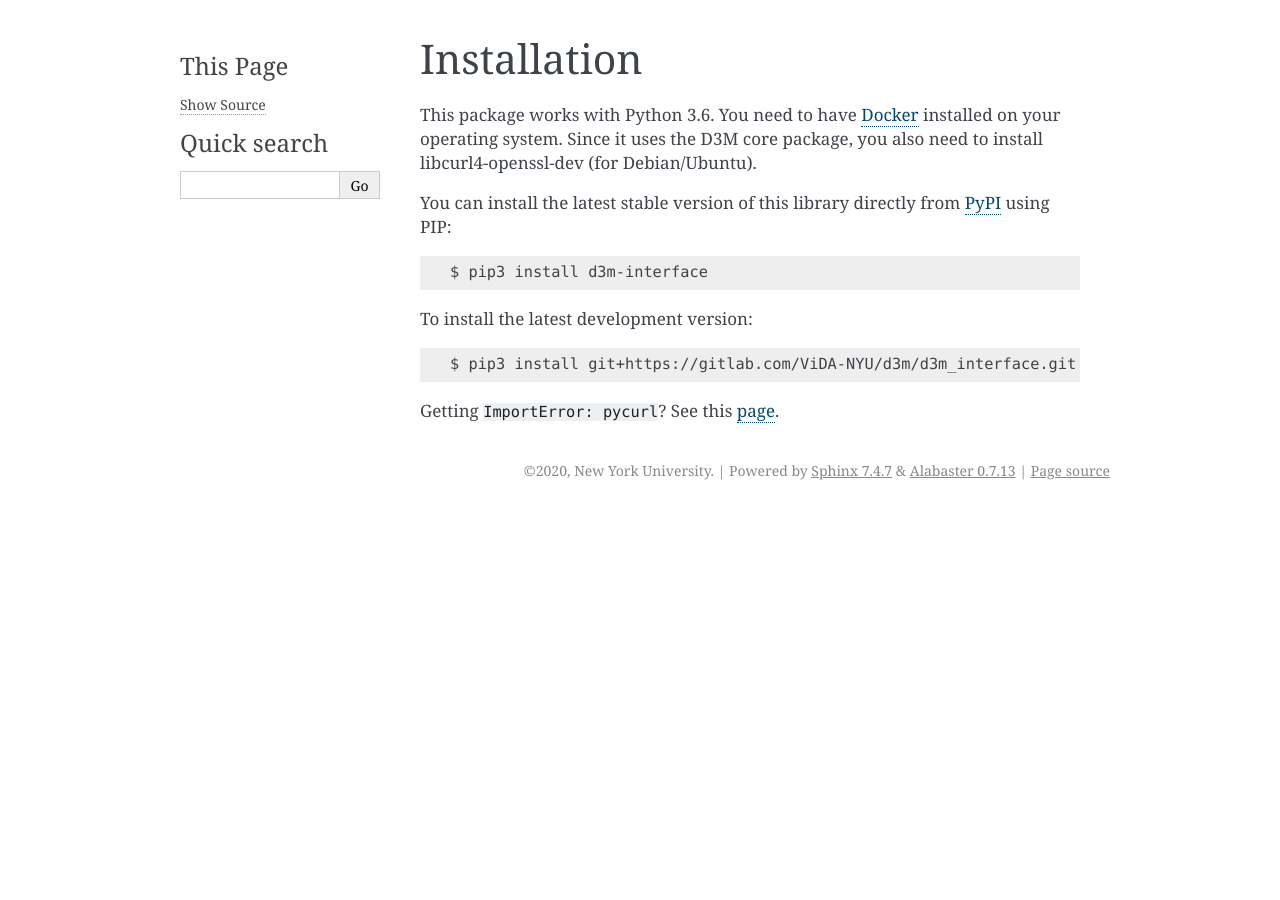
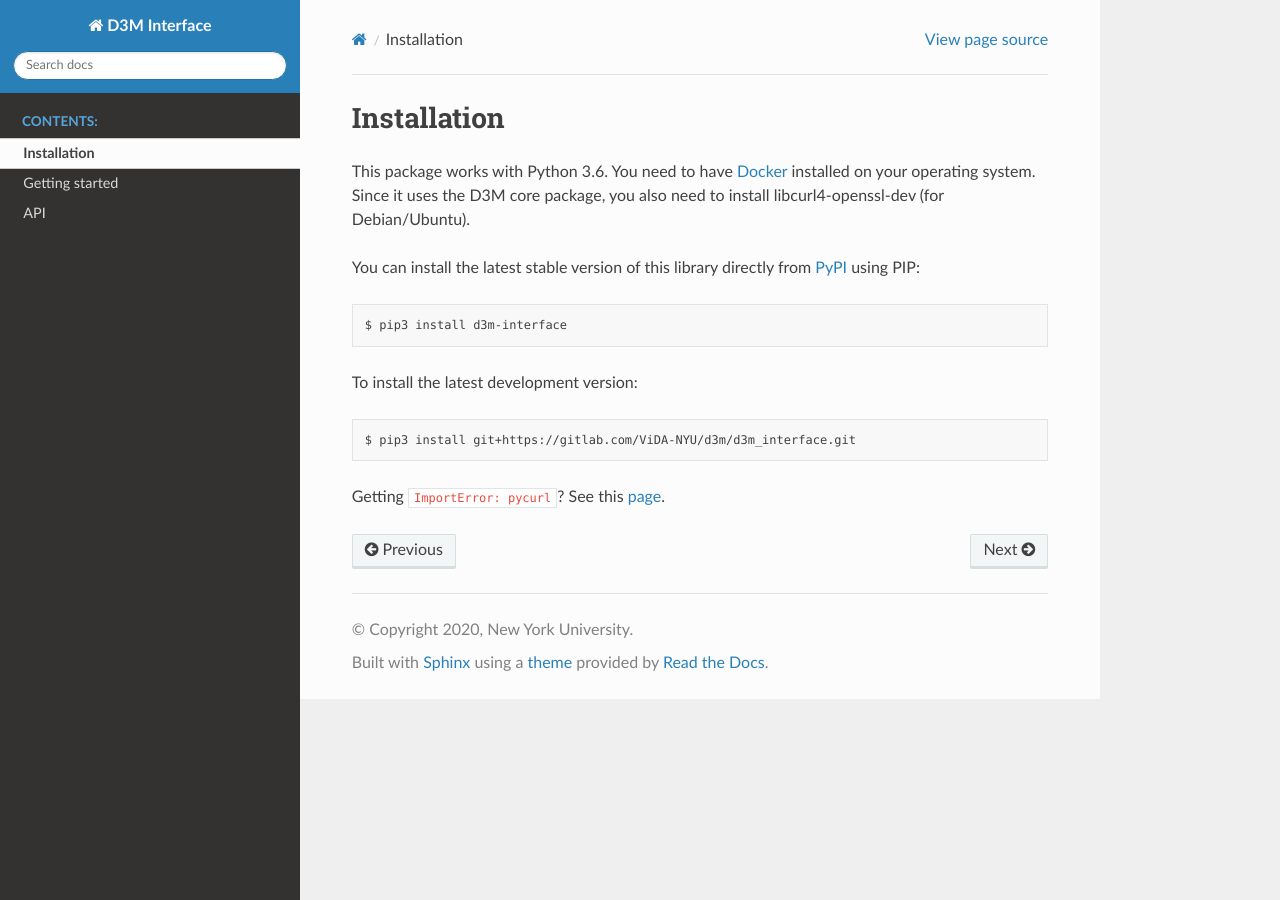
Before and after one commit to VIDA-NYU/d3m_interface, a Sphinx documentation site: the page built from docs/source/installation.rst, in a window 1280 px wide. Built offline with Sphinx 7.4.7 and the Read the Docs theme 2.0.0, drawn with Linux system fonts in a browser that asks for light colours.

Commit message:
Update documentation

```diff
--- a/docs/source/conf.py
+++ b/docs/source/conf.py
@@ -10,9 +10,9 @@
 # add these directories to sys.path here. If the directory is relative to the
 # documentation root, use os.path.abspath to make it absolute, like shown here.
 #
-# import os
-# import sys
-# sys.path.insert(0, os.path.abspath('.'))
+import os
+import sys
+sys.path.insert(0, os.path.abspath('../../d3m_interface/'))
 
 
 # -- Project information -----------------------------------------------------
@@ -30,11 +30,10 @@ master_doc = 'index'
 # Add any Sphinx extension module names here, as strings. They can be
 # extensions coming with Sphinx (named 'sphinx.ext.*') or your custom
 # ones.
-extensions = [
-]
+extensions = ['sphinx.ext.autodoc']
 
 # Add any paths that contain templates here, relative to this directory.
-templates_path = ['_templates']
+#templates_path = ['_templates']
 
 # List of patterns, relative to source directory, that match files and
 # directories to ignore when looking for source files.
@@ -47,9 +46,13 @@ exclude_patterns = []
 # The theme to use for HTML and HTML Help pages.  See the documentation for
 # a list of builtin themes.
 #
-html_theme = 'alabaster'
+html_theme = 'sphinx_rtd_theme'
 
 # Add any paths that contain custom static files (such as style sheets) here,
 # relative to this directory. They are copied after the builtin static files,
 # so a file named "default.css" will overwrite the builtin "default.css".
-html_static_path = ['_static']
+#html_static_path = ['_static']
+
+autodoc_member_order = 'bysource'
+
+autoclass_content = 'both'
--- a/docs/source/index.rst
+++ b/docs/source/index.rst
@@ -6,7 +6,7 @@
 Welcome to D3M Interface's documentation!
 =========================================
 
-D3M Interface is a python library which enable data scientics to use D3M AutoML Systems. It contains an implementation to integrate D3M TA2 systems with Jupyter Notebooks using the TA3-TA2 API. It provides a familiar interface, that is similar to other AutoML systems likes H2O and TPOT, to make easier for people to adopt D3M tools.
+D3M Interface is a python library which enable data scientist to use D3M AutoML Systems. It contains an implementation to integrate D3M TA2 systems with Jupyter Notebooks using the TA3-TA2 API. It provides a familiar interface, that is similar to other AutoML systems likes H2O and TPOT, to make easier for people to adopt D3M tools.
 
 D3M Interface supports six TA2 systems: NYU, CMU, SRI, TAMU, UC Berkeley and UNCHARTED.
 
```
Also changed, not shown: docs/source/api.rst (+2 -59 lines), 1 other file.
